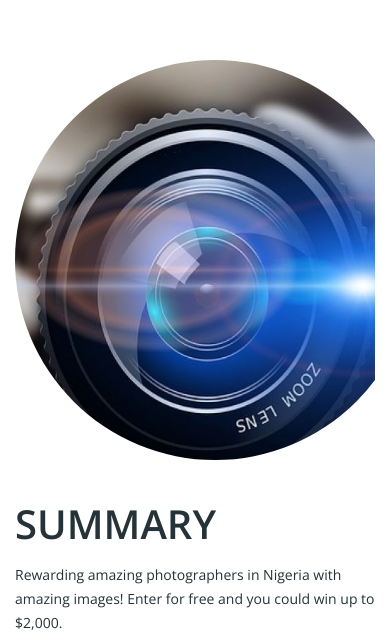
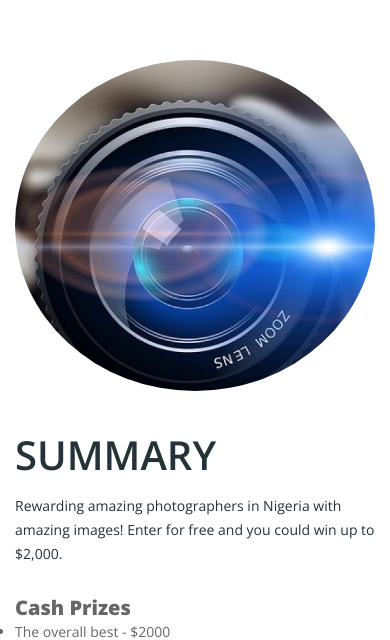
Before and after one commit to AndreUdotai/photoman-web, a PHP site: page /competition in a window 390 px wide. Shown: the part 444-1084 px from the top of the page. Run offline with PHP 8.4, Linux system fonts and the light colour scheme; some web fonts are replaced.

Commit message:
modified competition.php; added img-responsive bootstrap class to the featured image

```diff
--- a/competition.php
+++ b/competition.php
@@ -43,7 +43,7 @@
                             <div class="single-blog-post blog-grid-post">
                                 <div class="blog-post-media">
                                     <div class="blog-post-video">
-                                        <img src="assets/images/feature-bg/competition1.jpg" width="400" height="400" class="rounded-circle">
+                                        <img src="assets/images/feature-bg/competition1.jpg" width="400" height="400" class="rounded-circle img-responsive">
                                     </div>
                                 </div>
                             </div>
```
